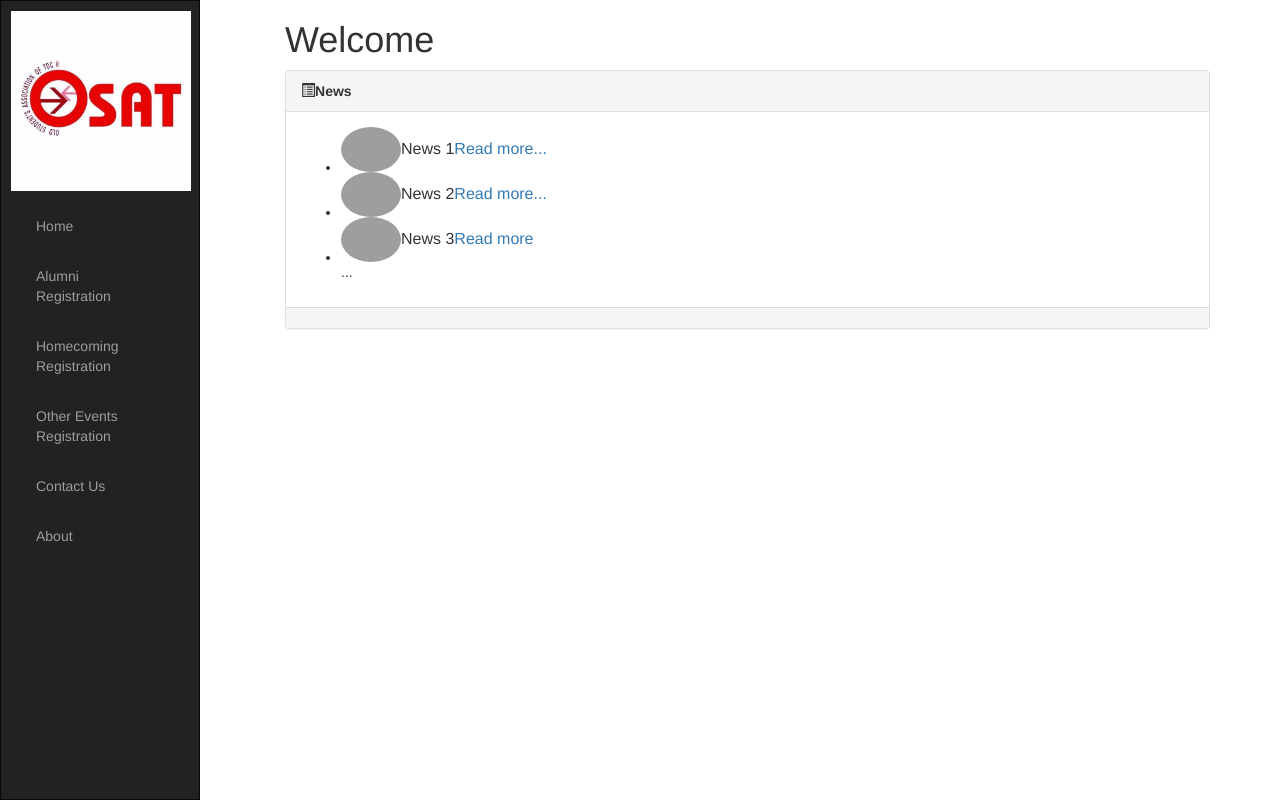
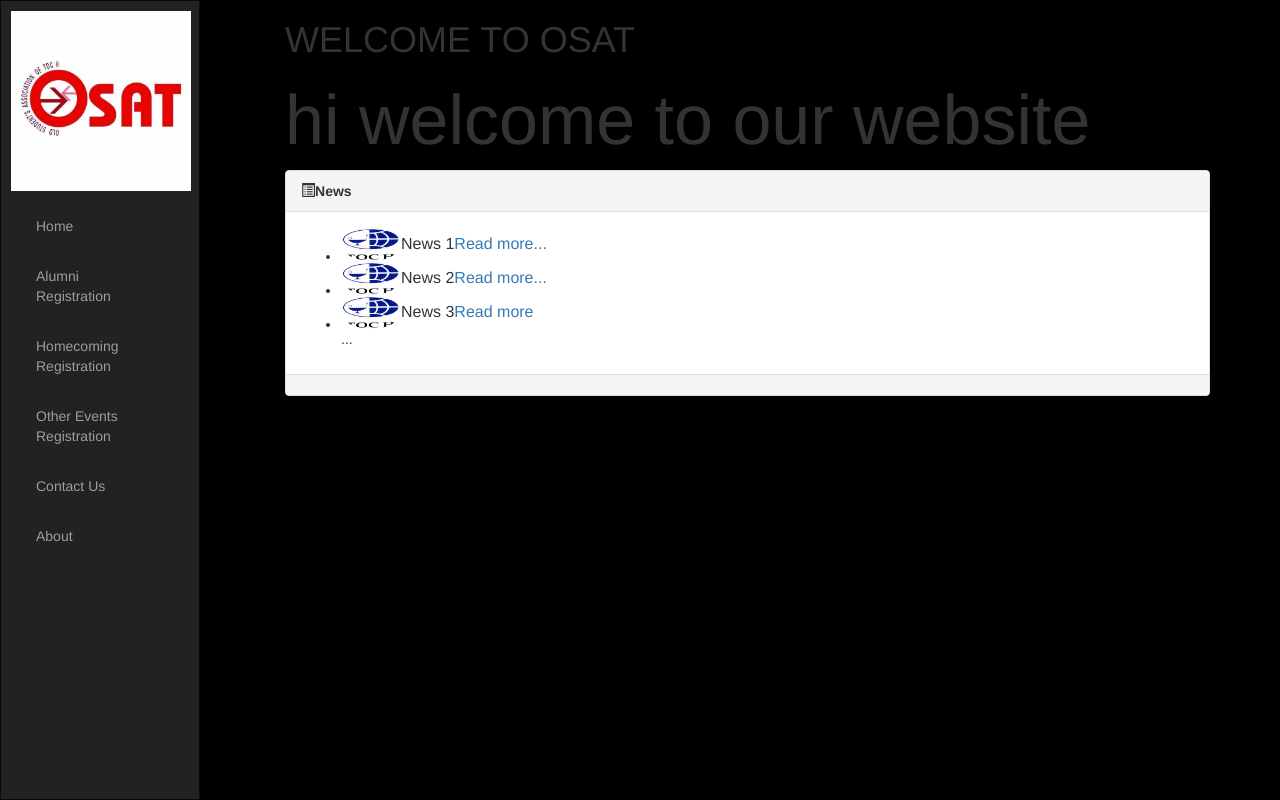
Before and after one commit to Augustinetharakan12/toch, a Django app: page /osat/ in a window 1280 px wide. Run offline with Django 3.2, Linux system fonts and the light colour scheme; some libraries are stand-ins or nearby versions; grey boxes are pictures that could not be loaded.

Commit message:
new news logoparagrAph

```diff
--- a/osat/static/osat/style.css
+++ b/osat/static/osat/style.css
@@ -20,3 +20,10 @@
 .navbar-brand {
     left: 0px;
 }
+body{
+background-color:black;
+}
+.banner{
+font-color:red;
+font-size:30px;
+}
--- a/osat/templates/osat/base.html
+++ b/osat/templates/osat/base.html
@@ -3,7 +3,7 @@
 <html lang="en">
 <head>
     <meta charset="UTF-8">
-    <title>Title</title>
+    <title>OSAT</title>
     <!-- Latest compiled and minified CSS -->
     <link rel="stylesheet" href="https://maxcdn.bootstrapcdn.com/bootstrap/3.3.7/css/bootstrap.min.css">
 
@@ -56,7 +56,7 @@
 <li class="news-item">
 <table cellpadding="4">
 <tr>
-<td><img src="images/1.png" width="60" class="img-circle" /></td>
+<td><img src="{%static 'osat/logo2.jpg'%}" width="60" class="img-circle" /></td>
 <td> News 1<a href="#">Read more...</a></td>
 </tr>
 </table>
@@ -65,7 +65,7 @@
 <li class="news-item">
 <table cellpadding="4">
 <tr>
-<td><img src="images/2.png" width="60" class="img-circle" /></td>
+<td><img src="{%static 'osat/logo2.jpg'%}" width="60" class="img-circle" /></td>
 <td> News 2<a href="#">Read more...</a></td>
 </tr>
 </table>
@@ -74,7 +74,7 @@
 <li class="news-item">
 <table cellpadding="4">
 <tr>
-<td><img src="images/3.png" width="60" class="img-circle" /></td>
+<td><img src="{%static 'osat/logo2.jpg'%}" width="60" class="img-circle" /></td>
 <td> News 3<a href="#">Read more</a></td>
 </tr>
 </table>
@@ -88,6 +88,7 @@
 </div>
 <div class="panel-footer"> </div>
 </div>
+
 </div>
 </body>
 </html>
--- a/osat/templates/osat/index.html
+++ b/osat/templates/osat/index.html
@@ -1,4 +1,8 @@
 {% extends 'osat/base.html' %}
 {% block body %}
-<h1>Welcome</h1>
+<div class="banner" style="font-color:red;">
+<h1 style="font-color:red;">WELCOME TO OSAT</h1>
+</div>
+<p1 style="font-size:70px;font-color:white;">hi welcome to our website</p1>
+
 {% endblock %}
```
Also changed, not shown: osat/static/osat/logo2.jpg (added).
